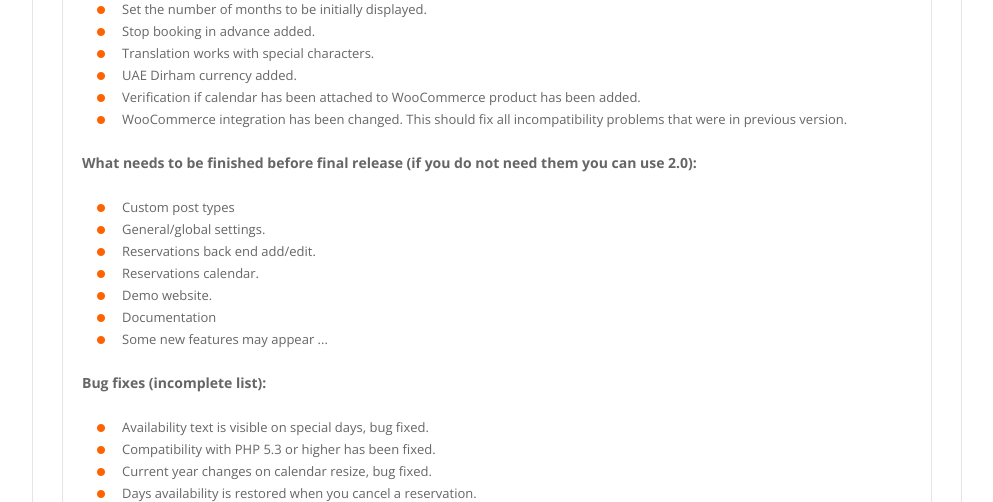
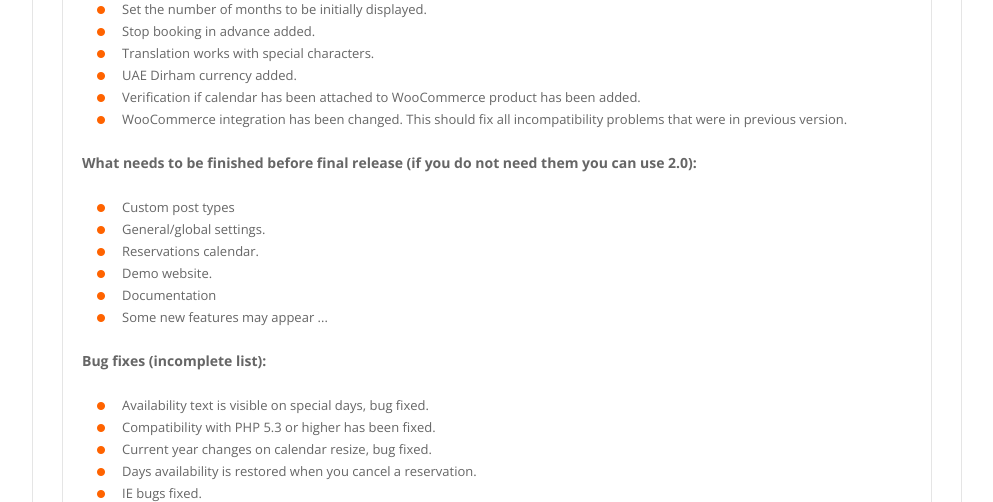
Before and after one commit to GeGeek/envato-help, a PHP site: page /booking-system-wordpress-plugin/index.php?page=1 in a window 1280 px wide. Shown: the part 1058-1560 px from the top of the page, without its empty margins (8-1001 px from the left). Run offline with PHP 8.4, Linux system fonts and the light colour scheme; some libraries are stand-ins or nearby versions.

Commit message:
v1.0 - b1.5

```diff
--- a/booking-system-wordpress-plugin/page-changelog.php
+++ b/booking-system-wordpress-plugin/page-changelog.php
@@ -52,7 +52,6 @@
                             <ul>
                                 <li>Custom post types</li>
                                 <li>General/global settings.</li>
-                                <li>Reservations back end add/edit.</li>
                                 <li>Reservations calendar.</li>
                                 <li>Demo website.</li>
                                 <li>Documentation</li>
```
Also changed, not shown: booking-system-wordpress-plugin/content/woocommerce.png.
